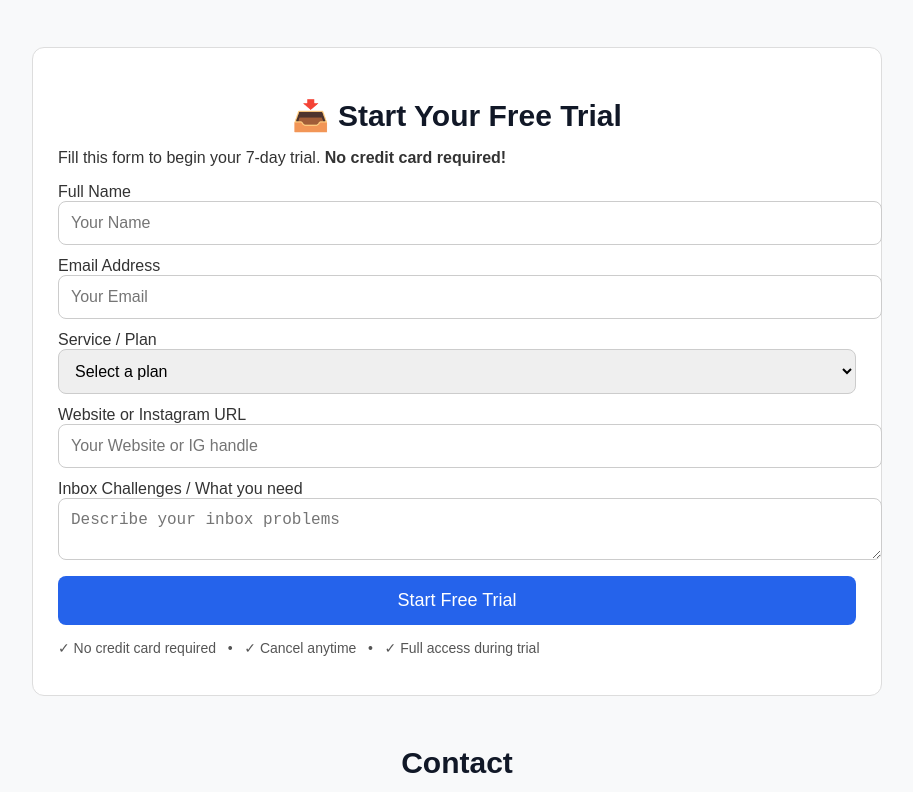
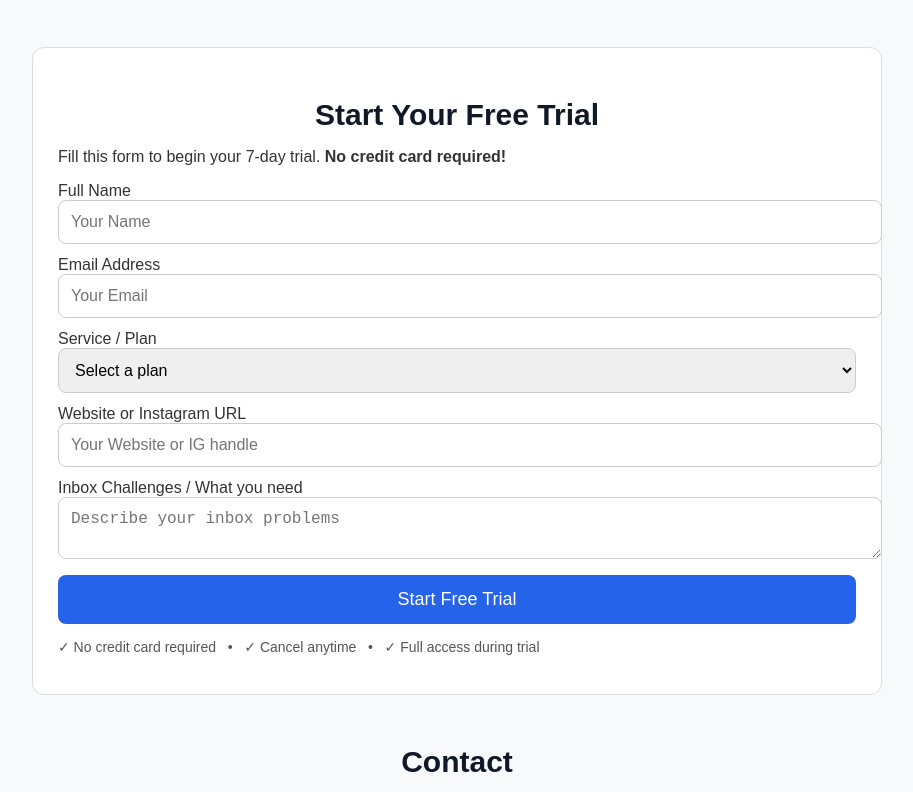
Before and after one commit to Crackercd/voixbridge.email.management, a plain HTML site: page index.html in a window 1280 px wide. Shown: the part 1368-2160 px from the top of the page, without its empty margins (183-1096 px from the left). Drawn offline with Linux system fonts and the light colour scheme.

Commit message:
Updated HTML files

```diff
--- a/index.html
+++ b/index.html
@@ -110,7 +110,7 @@
     <!-- TRIAL FORM SECTION -->
    <section id="trial-form" class="form-section">
     <div class="container">
-        <h2>📥 Start Your Free Trial</h2>
+        <h2>Start Your Free Trial</h2>
         <p>Fill this form to begin your 7-day trial. <strong>No credit card required!</strong></p>
 
         <form name="trial-form" method="POST" data-netlify="true">
```
